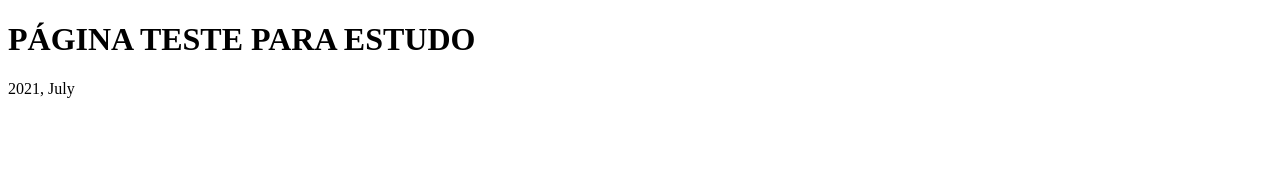
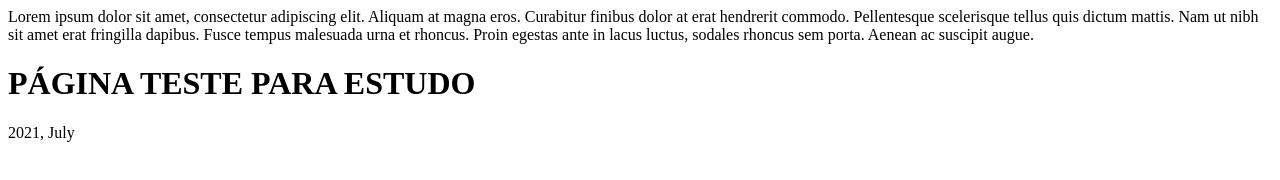
Before and after one commit to lenodeoliveira/git-study-repository, a plain HTML site: page index.html in a window 1280 px wide. Drawn offline with Linux system fonts and the light colour scheme.

Commit message:
Feature: create article

```diff
--- a/index.html
+++ b/index.html
@@ -7,6 +7,9 @@
     <title>Document</title>
 </head>
 <body>
+    <article>
+        Lorem ipsum dolor sit amet, consectetur adipiscing elit. Aliquam at magna eros. Curabitur finibus dolor at erat hendrerit commodo. Pellentesque scelerisque tellus quis dictum mattis. Nam ut nibh sit amet erat fringilla dapibus. Fusce tempus malesuada urna et rhoncus. Proin egestas ante in lacus luctus, sodales rhoncus sem porta. Aenean ac suscipit augue.
+        </article>
     <h1>PÁGINA TESTE PARA ESTUDO</h1>
     <footer>
         2021, July
```
